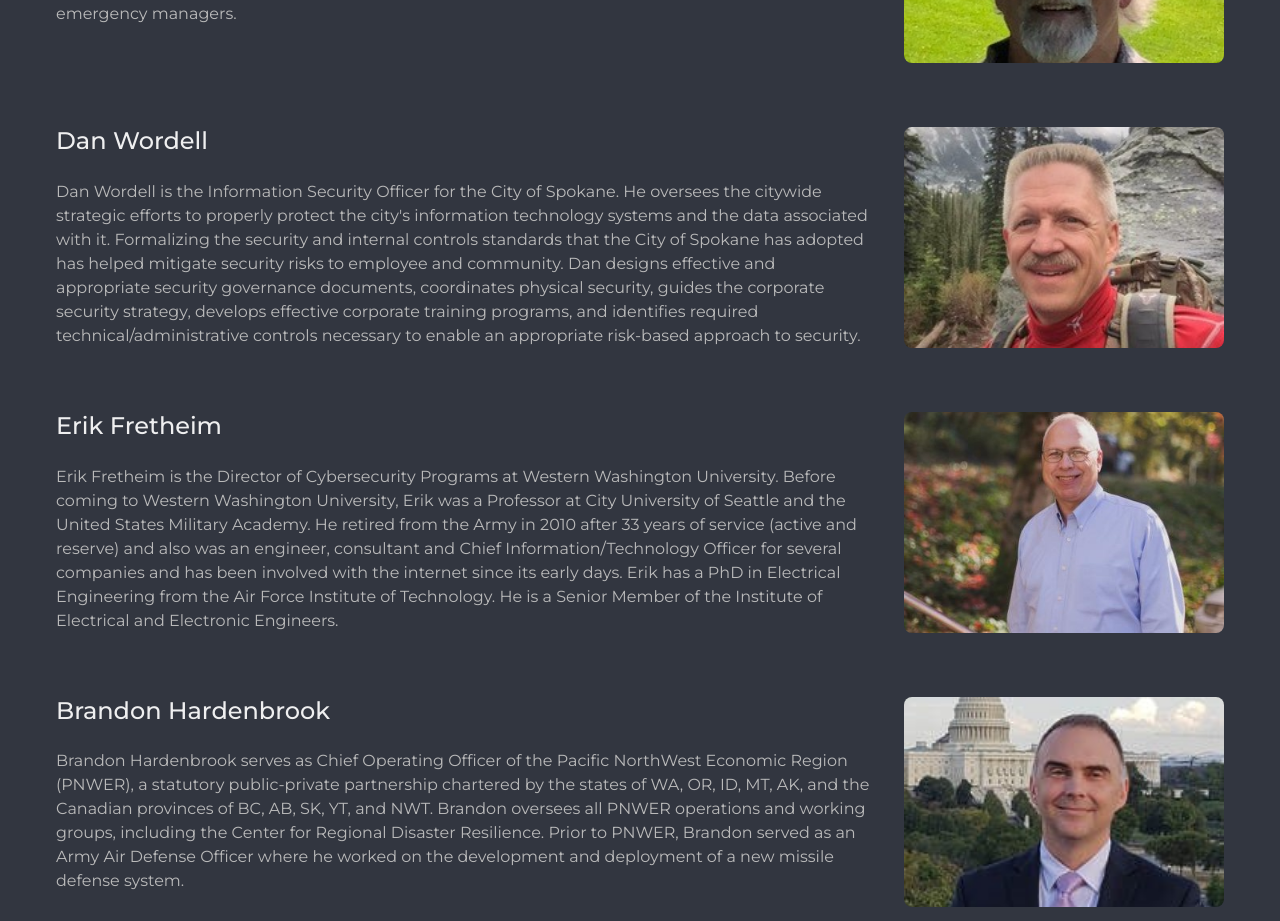
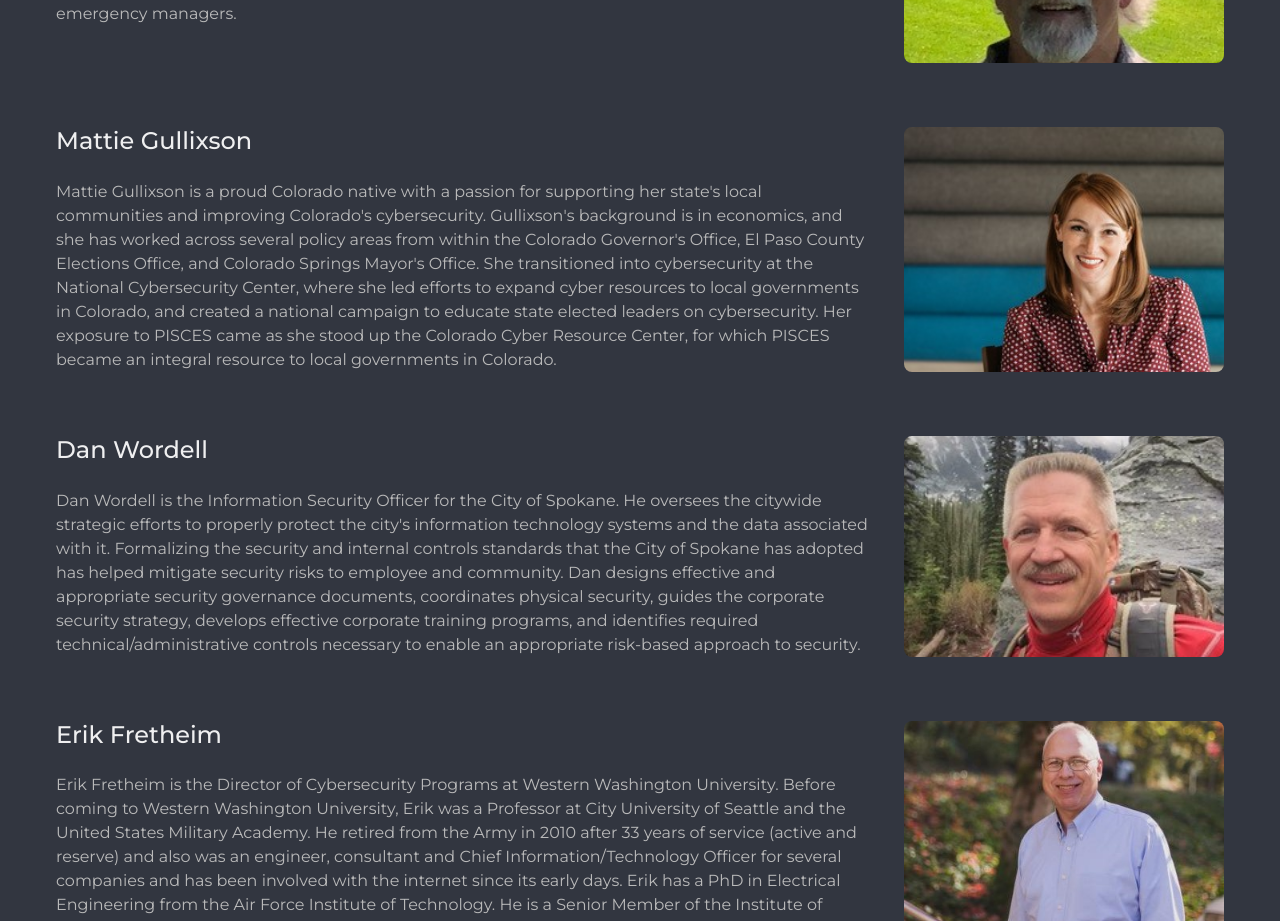
Before and after one commit to pisces-intl/pisces-intl.github.io, a Next.js app: page /about/board in a window 1280 px wide. Shown: the part 660-1581 px from the top of the page. Built offline with nearby package versions, Linux system fonts and the light colour scheme.

Commit message:
Update board members

```diff
--- a/_data/board-data.js
+++ b/_data/board-data.js
@@ -8,6 +8,11 @@ export const data = [
     name: `Steve Stein`,
     description: `Steve Stein is the Executive Director of PISCES-NW. As such Steve is responsible for the day-to-day business operations and expansion strategy for PISCES-NW. Steve retired in 2017, after 38 years with Pacific Northwest National Laboratory where he served as a Senior Program Manager and Director of the Northwest Research and Technology Center providing new solutions to first responders and emergency managers.`,
     url: `/assets/board-members/steve-stein.jpg`
+  },
+  {
+    name: `Mattie Gullixson`,
+    description: `Mattie Gullixson is a proud Colorado native with a passion for supporting her state's local communities and improving Colorado's cybersecurity. Gullixson's background is in economics, and she has worked across several policy areas from within the Colorado Governor's Office, El Paso County Elections Office, and Colorado Springs Mayor's Office. She transitioned into cybersecurity at the National Cybersecurity Center, where she led efforts to expand cyber resources to local governments in Colorado, and created a national campaign to educate state elected leaders on cybersecurity. Her exposure to PISCES came as she stood up the Colorado Cyber Resource Center, for which PISCES became an integral resource to local governments in Colorado. `,
+    url: `/assets/board-members/mattie-gullixson.jpg`
   },
   {
     name: `Dan Wordell`,
--- a/pages/about/board.js
+++ b/pages/about/board.js
@@ -32,7 +32,7 @@ export default function Board() {
         )
         : data.map((obj, index) =>
           <Box key={index} pb='4em'>
-            <Flex templateColumns='repeat(3, 1fr)' gap={4} minH='210px' >
+            <Flex gap={4} minH='210px' >
               <Box minH='210px'>
                 <Heading size='md' mt='0'>{obj.name}</Heading>
                 <Text variant='content'>{obj.description}</Text>
```
Also changed, not shown: public/assets/board-members/mattie-gullixson.jpg (added).
